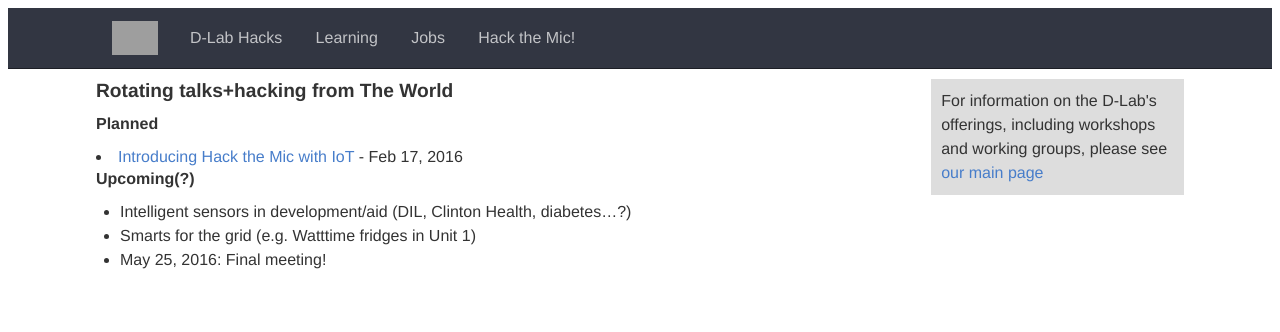
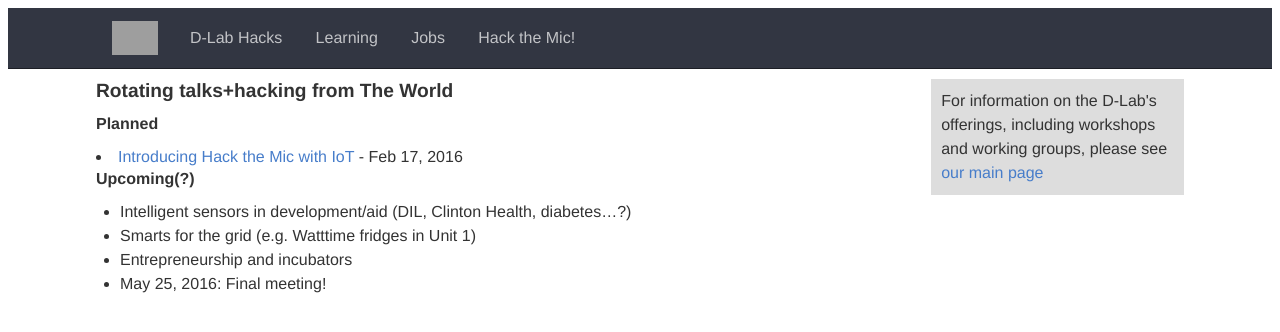
Before and after one commit to dlab-berkeley/dlab-berkeley.github.io, a Jekyll site: the page built from hack-the-mic.md, in a window 1280 px wide. Shown: the top 332 px of the page. Built offline with Jekyll 4.4.1, drawn with Linux system fonts in a browser that asks for light colours; grey boxes are pictures that could not be loaded.

Commit message:
updated hack-the-mic/

```diff
--- a/hack-the-mic.md
+++ b/hack-the-mic.md
@@ -27,4 +27,5 @@ layout: default
 
 - Intelligent sensors in development/aid (DIL, Clinton Health, diabetes...?)
 - Smarts for the grid (e.g. Watttime fridges in Unit 1)
+- Entrepreneurship and incubators
 - May 25, 2016: Final meeting!
```
